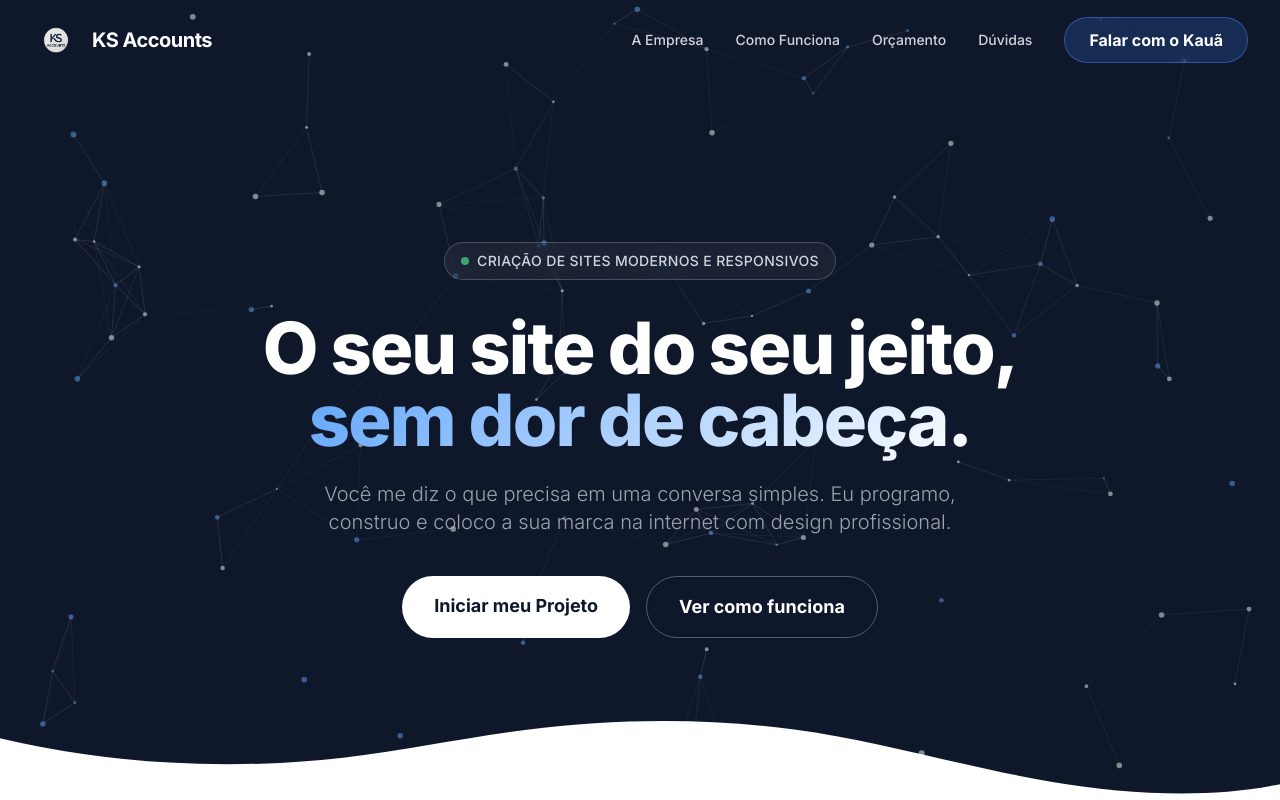
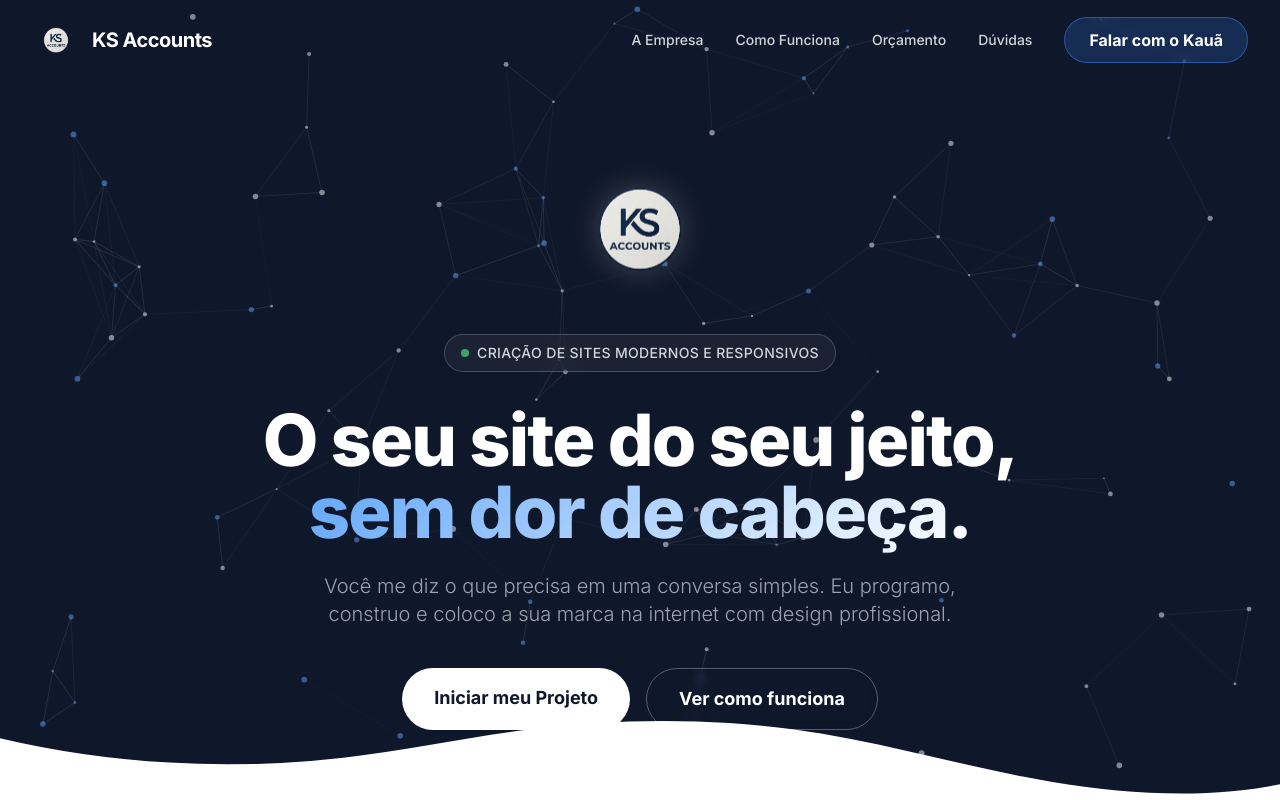
Before and after one commit to kauasantoos7/KS-ACCOUNTS, a plain HTML site: page index.html in a window 1280 px wide. Shown: the top 800 px of the page. Drawn offline with nearby package versions, Linux system fonts and the light colour scheme.

Commit message:
Update index.html

```diff
--- a/index.html
+++ b/index.html
@@ -156,6 +156,9 @@
         <canvas id="hero-canvas"></canvas>
 
         <div class="hero-content w-full max-w-7xl mx-auto px-4 sm:px-6 lg:px-8 flex flex-col justify-center items-center text-center">
+
+            <!-- Logo Grande Centralizada na Primeira Tela -->
+            <img src="logo-ks.png" alt="KS Accounts Logo Oficial" class="w-32 h-32 sm:w-40 sm:h-40 object-contain mb-6 animate-float drop-shadow-[0_0_15px_rgba(255,255,255,0.2)]">
 
             <div class="inline-flex items-center gap-2 px-4 py-2 rounded-full border border-white/20 bg-white/5 backdrop-blur-md mb-8 mt-4 md:mt-0">
                 <span class="w-2 h-2 rounded-full bg-green-400 animate-pulse"></span>
```
